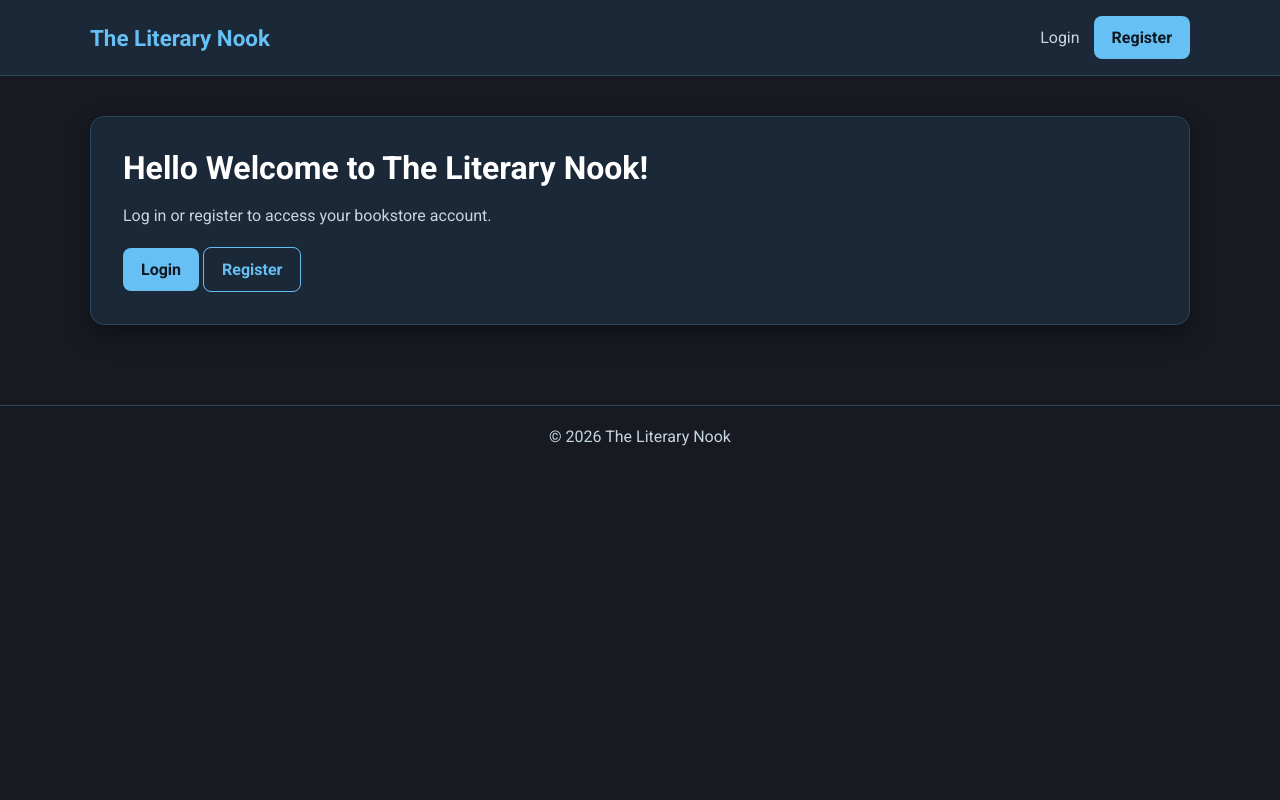
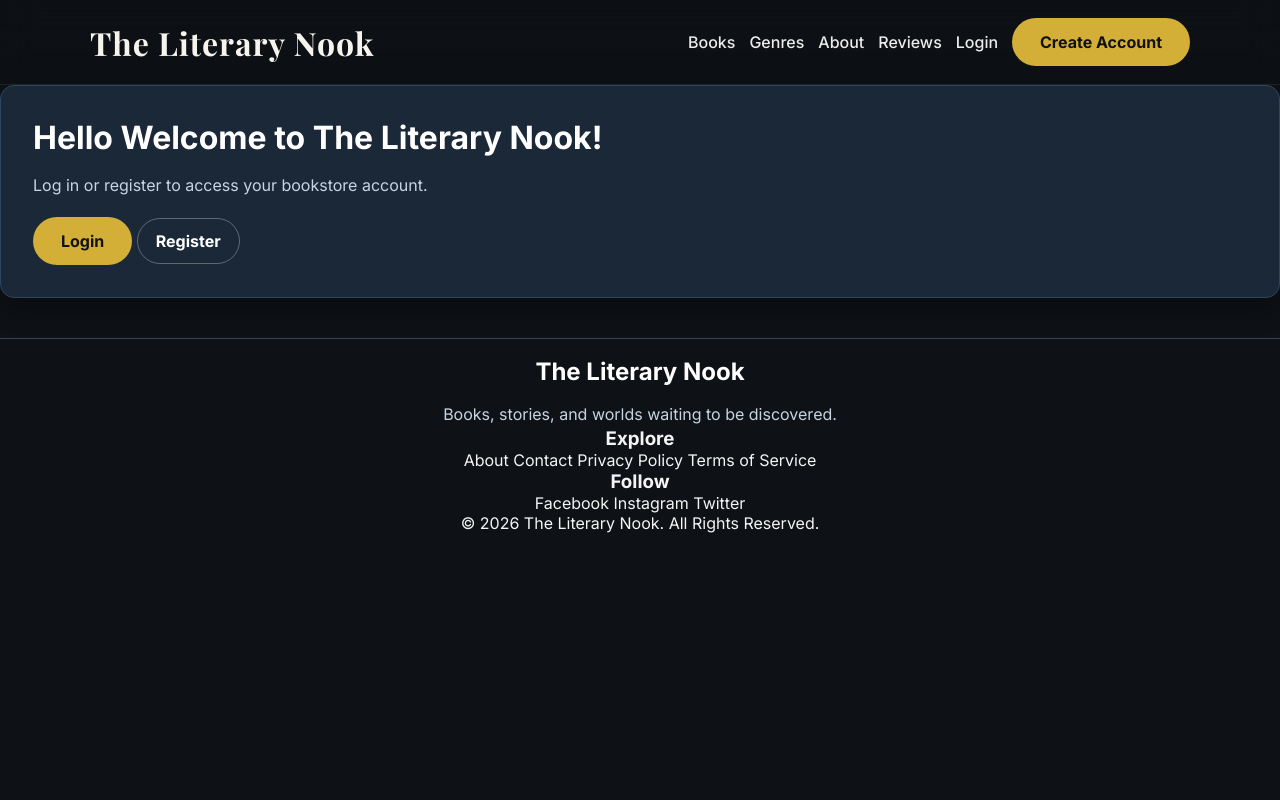
Before and after one commit to Antarticstorm/FinalAdetProject, a PHP site: page /tx23/index.php in a window 1280 px wide. Run offline with PHP 8.4, Linux system fonts and the light colour scheme.

Commit message:
Majority of the css changed here

```diff
--- a/assets/css/style.css
+++ b/assets/css/style.css
@@ -4,11 +4,12 @@
     padding: 0;
 }
 
-body {
-    font-family: 'Roboto', sans-serif;
-    background: #171A21;
-    color: #FFFFFF;
-    min-height: 100vh;
+ body{
+    font-family:'Inter',sans-serif;
+    background:#0E1116;
+    color:#F4F4F4;
+    min-height:100vh;
+    overflow-x:hidden;
 }
 
 a {
@@ -21,10 +22,20 @@ a {
     margin: 0 auto;
 }
 
-.topbar {
-    background: #1B2838;
-    border-bottom: 1px solid #2A475E;
-    padding: 16px 0;
+.topbar{
+    background:rgba(14,17,22,.85);
+    backdrop-filter:blur(18px);
+    -webkit-backdrop-filter:blur(18px);
+
+    border-bottom:1px solid rgba(255,255,255,.08);
+
+    position:sticky;
+    top:0;
+    z-index:999;
+
+    padding:18px 0;
+
+    transition:.35s ease;
 }
 
 .navwrap {
@@ -34,10 +45,12 @@ a {
     gap: 20px;
 }
 
-.brand {
-    font-size: 1.4rem;
-    font-weight: 700;
-    color: #66C0F4;
+.brand{
+    font-family:'Playfair Display',serif;
+    font-size:2rem;
+    font-weight:700;
+    color:#F7F4ED;
+    letter-spacing:1px;
 }
 
 nav {
@@ -46,12 +59,14 @@ nav {
     align-items: center;
 }
 
-nav a {
-    color: #C7D5E0;
+nav a{
+    color:#ECECEC;
+    font-weight:500;
+    transition:.25s;
 }
 
-nav a:hover {
-    color: #66C0F4;
+nav a:hover{
+    color:#D4AF37;
 }
 
 .page-content {
@@ -116,24 +131,32 @@ input:focus, textarea:focus {
     transition: 0.2s ease;
 }
 
-.btn-primary {
-    background: #66C0F4;
-    color: #0f1720;
+.btn-primary{
+    background:#D4AF37;
+    color:#111;
+
+    border-radius:999px;
+
+    padding:14px 28px;
+
+    transition:.3s ease;
 }
 
-.btn-primary:hover {
-    background: #4aa8df;
+.btn-primary:hover{
+    background:#E7C866;
+    transform:translateY(-2px);
 }
 
-.btn-outline {
-    background: transparent;
-    border: 1px solid #66C0F4;
-    color: #66C0F4;
+.btn-outline{
+    border:1px solid rgba(255,255,255,.3);
+    color:#fff;
+    border-radius:999px;
+    background:transparent;
 }
 
-.btn-outline:hover {
-    background: #66C0F4;
-    color: #0f1720;
+.btn-outline:hover{
+    background:white;
+    color:#111;
 }
 
 .auth-box {
--- a/includes/footer.php
+++ b/includes/footer.php
@@ -1,8 +1,50 @@
-    </main>
-    <footer class="footer">
-        <div class="container">
-            <p>&copy; <?php echo date("Y"); ?> The Literary Nook</p>
+</main>
+
+<footer class="footer">
+
+    <div class="container footer-grid">
+
+        <div>
+
+            <h2>The Literary Nook</h2>
+
+            <p>
+                Books, stories, and worlds waiting to be discovered.
+            </p>
+
         </div>
-    </footer>
+
+        <div>
+
+            <h3>Explore</h3>
+
+            <a href="#">About</a>
+            <a href="#">Contact</a>
+            <a href="#">Privacy Policy</a>
+            <a href="#">Terms of Service</a>
+
+        </div>
+
+        <div>
+
+            <h3>Follow</h3>
+
+            <a href="#">Facebook</a>
+            <a href="#">Instagram</a>
+            <a href="#">Twitter</a>
+
+        </div>
+
+    </div>
+
+    <div class="copyright">
+
+        © <?= date("Y") ?> The Literary Nook. All Rights Reserved.
+
+    </div>
+
+</footer>
+
 </body>
+
 </html>
--- a/includes/header.php
+++ b/includes/header.php
@@ -2,6 +2,8 @@
 if (session_status() === PHP_SESSION_NONE) {
     session_start();
 }
+
+$isHome = basename($_SERVER['PHP_SELF']) === "index.php";
 ?>
 <!DOCTYPE html>
 <html lang="en">
@@ -9,34 +11,53 @@ if (session_status() === PHP_SESSION_NONE) {
     <meta charset="UTF-8">
     <meta name="viewport" content="width=device-width, initial-scale=1.0">
     <title>The Literary Nook</title>
+
     <link rel="stylesheet" href="<?= asset('css/style.css') ?>">
+
+    <!-- Fonts -->
     <link rel="preconnect" href="https://fonts.googleapis.com">
     <link rel="preconnect" href="https://fonts.gstatic.com" crossorigin>
-    <link href="https://fonts.googleapis.com/css2?family=Roboto:wght@400;500;700&display=swap" rel="stylesheet">
+
+    <link href="https://fonts.googleapis.com/css2?family=Inter:wght@300;400;500;600;700&family=Playfair+Display:wght@600;700;800&display=swap" rel="stylesheet">
 </head>
+
 <body>
-    <header class="topbar">
+
+<header class="topbar <?= $isHome ? 'home-nav' : '' ?>">
+
     <div class="container navwrap">
-            <a href="<?php echo isset($basePath) ? $basePath : ''; ?>index.php" class="brand">
+
+        <a href="<?= url('index.php') ?>" class="brand">
             The Literary Nook
         </a>
+
         <nav>
 
-                    <?php if (isset($_SESSION['user_id'])): ?>
+            <?php if($isHome): ?>
 
-                        <?php if (isset($_SESSION['role']) && $_SESSION['role'] == "admin"): ?>
+                <a href="#featured">Books</a>
+                <a href="#genres">Genres</a>
+                <a href="#about">About</a>
+                <a href="#reviews">Reviews</a>
 
-                            <a href="<?php echo (isset($basePath) ? $basePath : ''); ?>admin/dashboard.php">
-                                Admin Panel
+            <?php endif; ?>
+
+
+            <?php if(isset($_SESSION['user_id'])): ?>
+
+                <?php if(isset($_SESSION['role']) && $_SESSION['role']=="admin"): ?>
+
+                    <a href="<?= url('admin/dashboard.php') ?>">
+                        Dashboard
                     </a>
 
                 <?php endif; ?>
 
-                        <a href="<?= url('customer/wishlist.php') ?>"  class="btn btn-outline">
+                <a href="<?= url('customer/wishlist.php') ?>">
                     Wishlist
                 </a>
 
-                        <a href="<?= url('customer/profile.php') ?>" class="btn btn-outline">
+                <a href="<?= url('customer/profile.php') ?>">
                     Profile
                 </a>
 
@@ -46,17 +67,20 @@ if (session_status() === PHP_SESSION_NONE) {
 
             <?php else: ?>
 
-                        <a href="<?= url("auth/login.php") ?>">
+                <a href="<?= url('auth/login.php') ?>">
                     Login
                 </a>
 
-                        <a href="<?= url("auth/register.php") ?>" class="btn btn-primary">
-                            Register
+                <a href="<?= url('auth/register.php') ?>" class="btn btn-primary">
+                    Create Account
                 </a>
 
             <?php endif; ?>
 
         </nav>
+
     </div>
+
 </header>
-    <main class="container page-content">
+
+<main class="<?= $isHome ? '' : 'container page-content' ?>">
--- a/index.php
+++ b/index.php
@@ -20,6 +20,7 @@ require_once(ROOT_PATH . "/includes/header.php");
         <div style="margin-top: 18px;">
             <a href="<?= url("auth/login.php") ?>" class="btn btn-primary">Login</a>
             <a href="<?= url("auth/register.php") ?>" class="btn btn-outline">Register</a>
+
         </div>
     <?php endif; ?>
 </div>
```
Also changed, not shown: other parts of assets/css/style.css (+65 -0 lines), assets/css/images/BooksAdet.jpg (added). Lines whose indentation alone changed are shown as unchanged.
